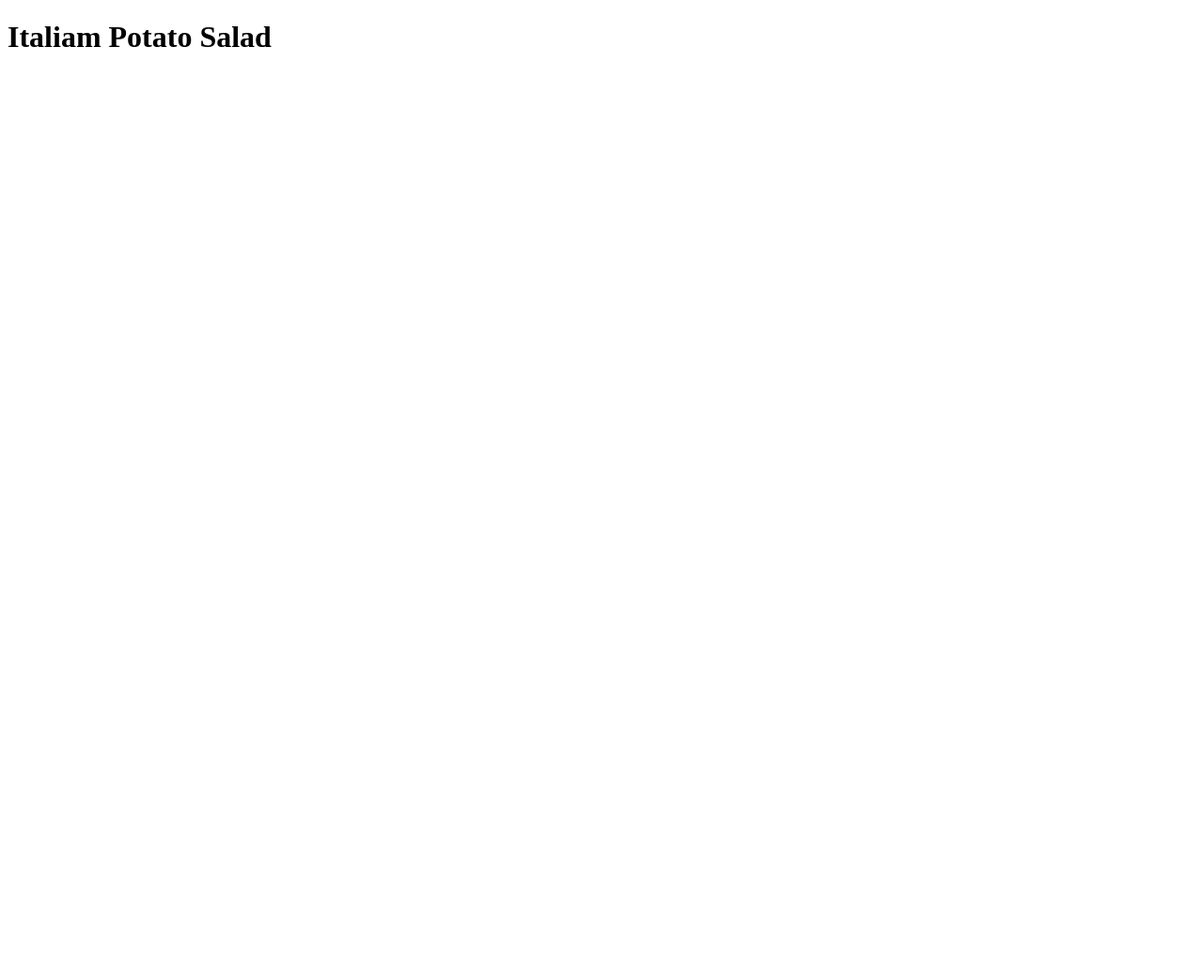
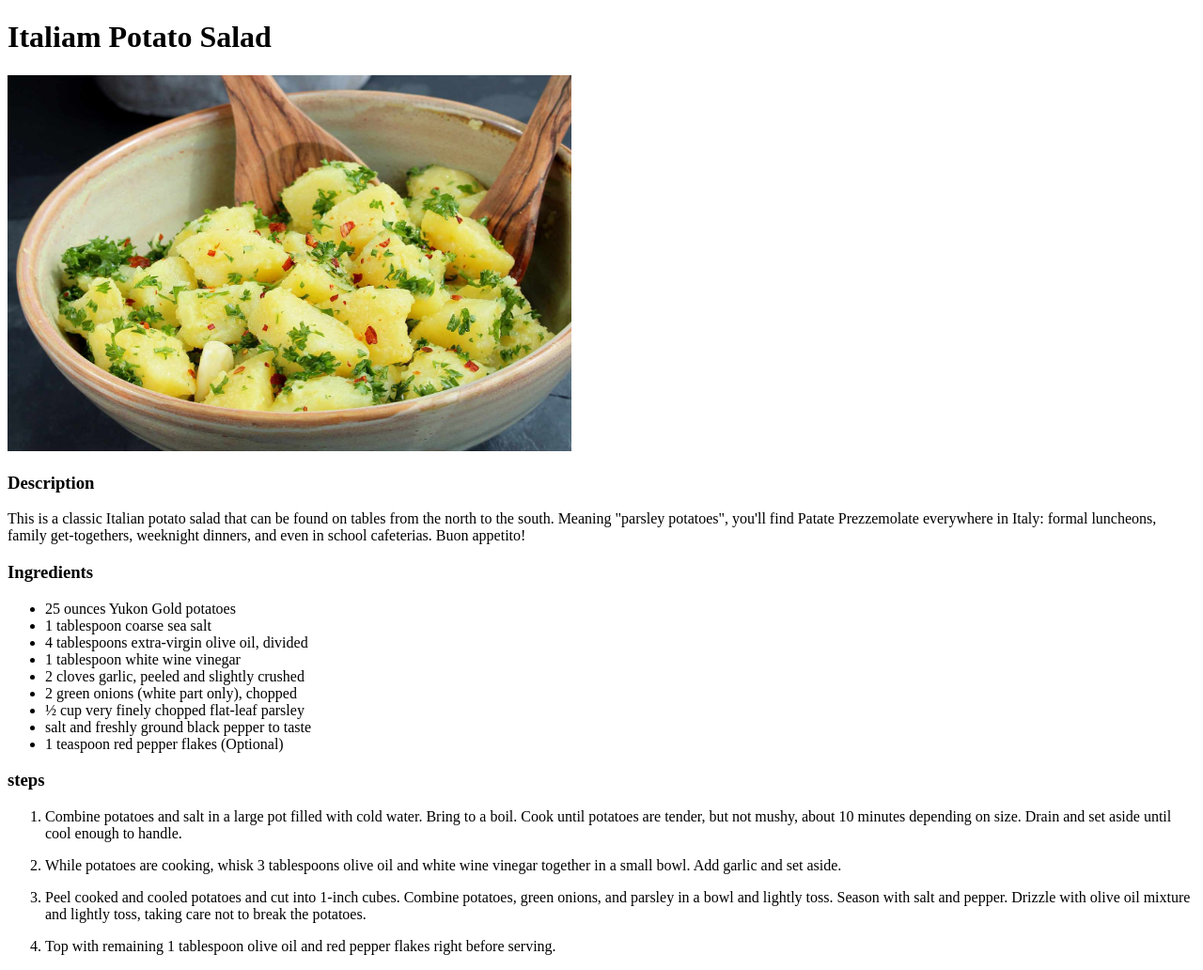
Before and after one commit to Tthiago88/Odin-recipes, a plain HTML site: page recipes/italian-potato-salad.html in a window 1280 px wide. Shown: the whole page at 94% size. Before the commit the page ends 800 px from the top, so only its background shows below. Drawn offline with Linux system fonts and the light colour scheme.

Commit message:
Add potato.html lasagna.html and add folder img

```diff
--- a/recipes/italian-potato-salad.html
+++ b/recipes/italian-potato-salad.html
@@ -7,5 +7,50 @@
 </head>
 <body>
     <h1>Italiam Potato Salad</h1>
+    <img src="./img/5615052_Patate-Prezzemolate-Vegan-Italian-Potato-Salad.jpg" alt="Potato salad" width="600" height="400">
+    <h3>Description</h3>
+    <p>This is a classic Italian potato salad that can be found on tables from the north to the south. Meaning "parsley potatoes",
+        you'll find Patate Prezzemolate everywhere in Italy: formal luncheons, family get-togethers, weeknight dinners, and even in
+        school cafeterias. Buon appetito!
+    </p>
+    <h3>Ingredients</h3>
+    <ul>
+        <li>25 ounces Yukon Gold potatoes</li>
+        <li>1 tablespoon coarse sea salt</li>
+        <li>4 tablespoons extra-virgin olive oil, divided</li>
+        <li>1 tablespoon white wine vinegar</li>
+        <li>2 cloves garlic, peeled and slightly crushed</li>
+        <li>2 green onions (white part only), chopped</li>
+        <li>½ cup very finely chopped flat-leaf parsley</li>
+        <li>salt and freshly ground black pepper to taste</li>
+        <li>1 teaspoon red pepper flakes (Optional)</li>
+    </ul>
+    <h3>steps</h3>
+    <ol>
+        <li>
+            <p>
+                Combine potatoes and salt in a large pot filled with cold water. Bring to a boil. Cook until potatoes are tender,
+                but not mushy, about 10 minutes depending on size. Drain and set aside until cool enough to handle.
+            </p>
+        </li>
+        <li>
+            <p>
+                While potatoes are cooking, whisk 3 tablespoons olive oil and white wine vinegar together in a small bowl.
+                Add garlic and set aside.
+            </p>
+        </li>
+        <li>
+            <p>
+                Peel cooked and cooled potatoes and cut into 1-inch cubes. Combine potatoes, green onions, and parsley in a bowl and
+                lightly toss. Season with salt and pepper. Drizzle with olive oil mixture and lightly toss, taking care not to break
+                the potatoes.
+            </p>
+        </li>
+        <li>
+            <p>
+                Top with remaining 1 tablespoon olive oil and red pepper flakes right before serving.
+            </p>
+        </li>
+    </ol>
 </body>
 </html>
```
Also changed, not shown: index.html (+2 -1 lines), recipes/lasagna.html (added, +66 -0 lines), recipes/img/23600-worlds-best-lasagna-DDMFS.jpg (added), recipes/img/5615052_Patate-Prezzemolate-Vegan-Italian-Potato-Salad.jpg (added).
